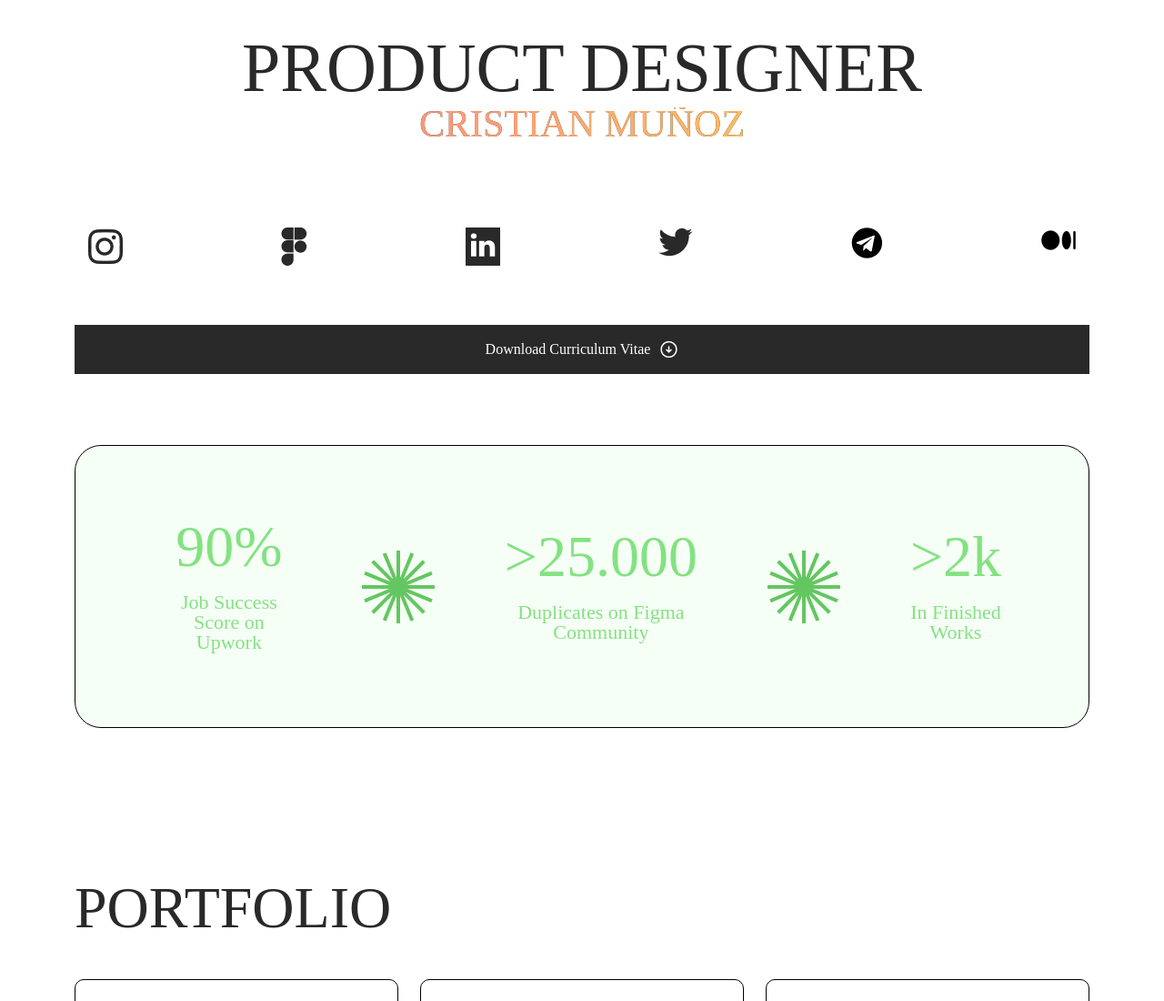
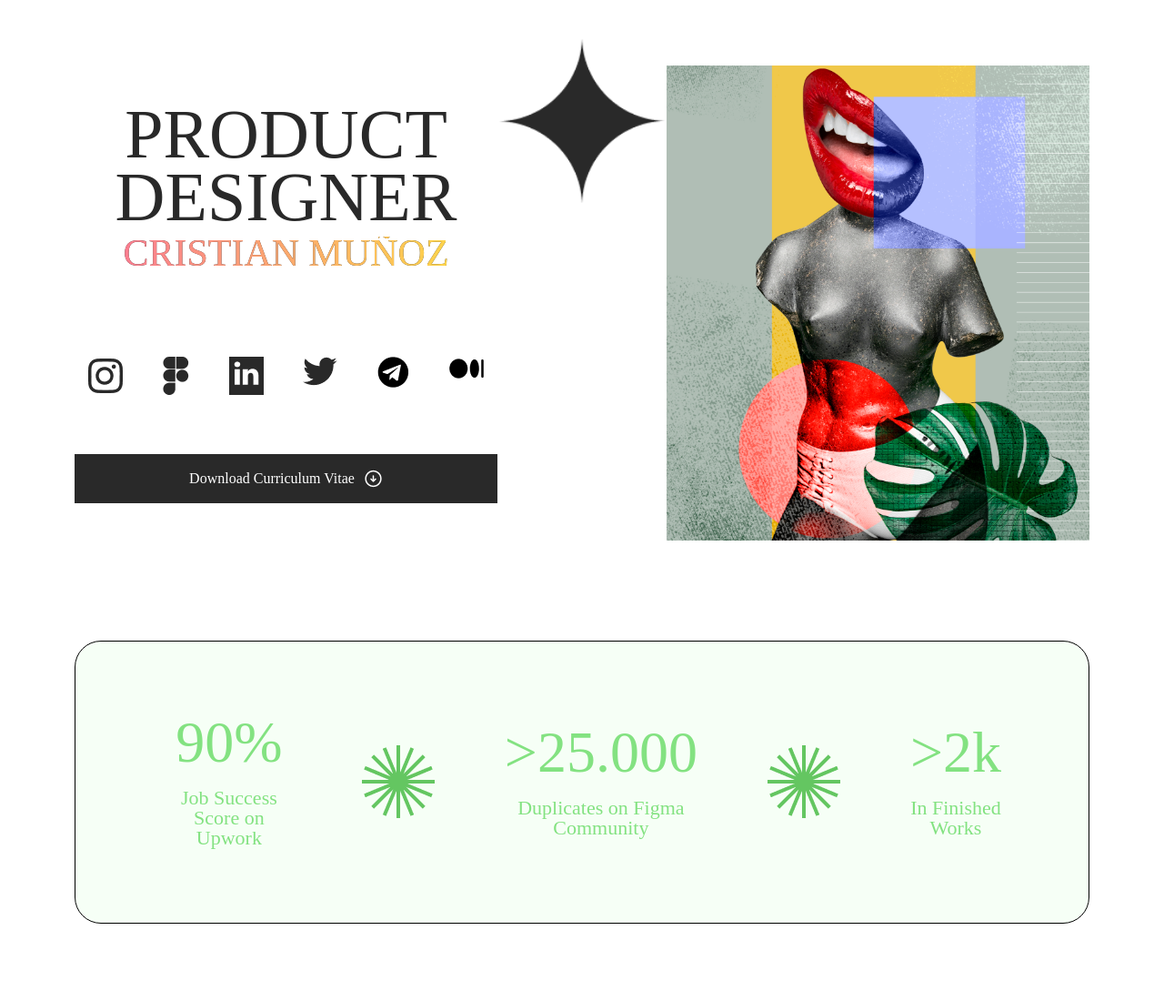
Before and after one commit to Emreakgoz1/Responsive-Page, a plain HTML site: page index.html in a window 1280 px wide. Shown: the top 1100 px of the page at 91% size. Drawn offline with nearby package versions, Linux system fonts and the light colour scheme.

Commit message:
first container ended

```diff
--- a/headline.css
+++ b/headline.css
@@ -80,3 +80,19 @@
 .headline .arrow {
   margin-left: 10px;
 }
+@media screen and (min-width: 1200px) {
+  .headline {
+    flex-direction: row;
+    align-items: center;
+  }
+  .headline .portalimg {
+    width: 100%;
+    display: block;
+    margin-bottom: 400px;
+    /*beni affet kafayı yemek üzereydim*/
+  }
+  .headline .headlineimg {
+    display: block;
+    width: 100%;
+  }
+}
--- a/index.html
+++ b/index.html
@@ -29,7 +29,7 @@
   <body>
     <div class="container">
       <section class="headline">
-        <div class="col-12 col-5">
+        <div class="col-12 col-xl-5">
           <span class="headtext">PRODUCT DESIGNER</span>
           <span class="secondtext">CRISTIAN MUÑOZ</span>
           <div class="icons">
@@ -102,10 +102,10 @@
             />
           </div>
         </div>
-        <div class="col-2">
-          <img src="images/Portal.png" alt="" class="portalimg" />
+        <div class="col-xl-2 portalimgdiv">
+          <img src="images/Portal.png" class="portalimg" />
         </div>
-        <div class="col-5">
+        <div class="col-xl-5">
           <img
             src="images/colorful-vintage-collage-design 1.png"
             alt="headlineimg"
```
